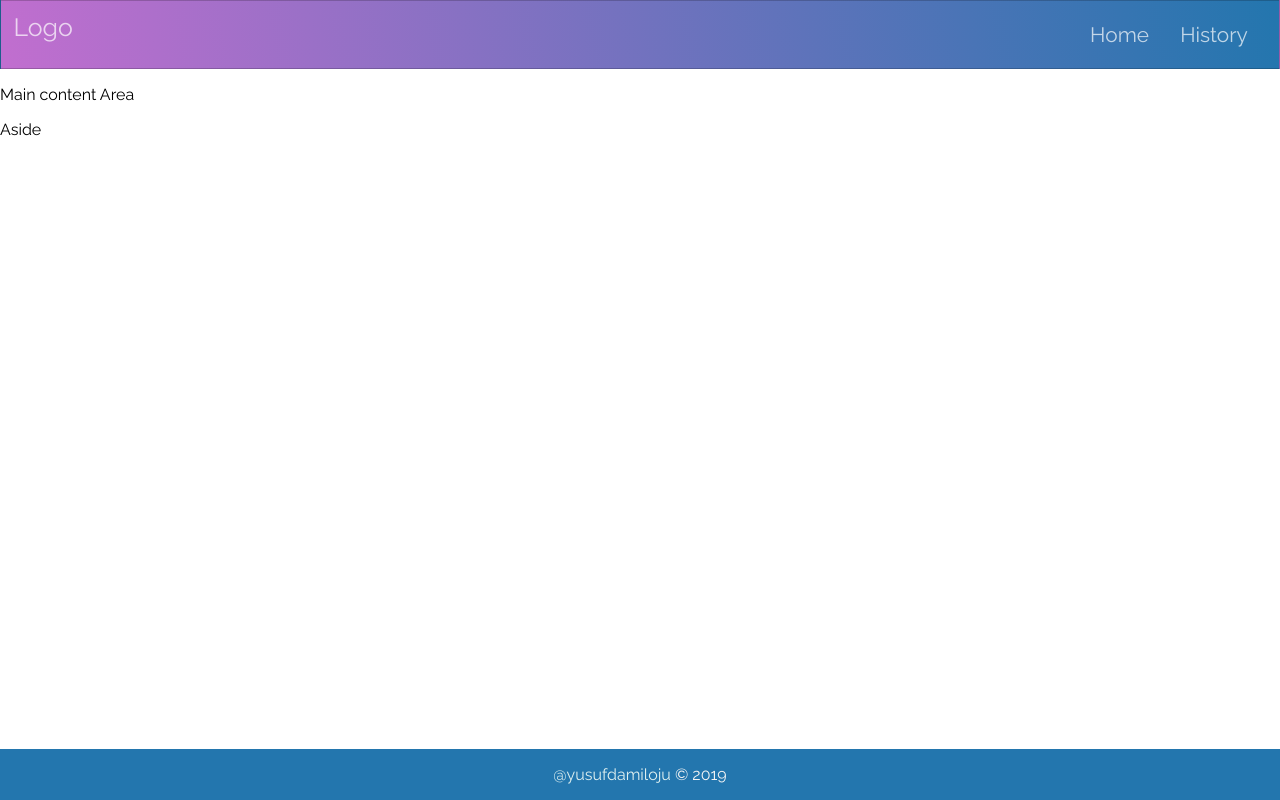
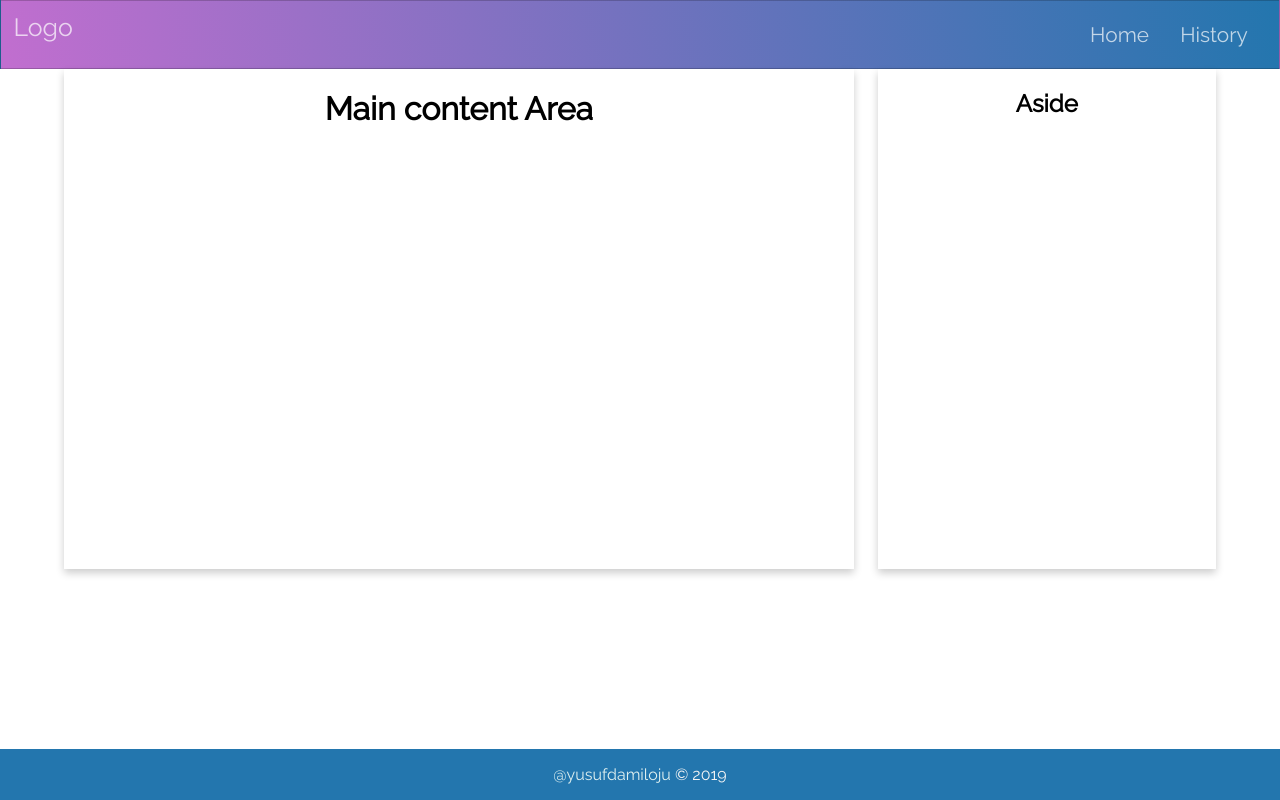
Before and after one commit to Damiloju/income-manager-markup, a plain HTML site: page index.html in a window 1280 px wide. Drawn offline with Linux system fonts and the light colour scheme.

Commit message:
WIP first draft of markup

```diff
--- a/index.css
+++ b/index.css
@@ -87,7 +87,7 @@ body {
 /*Footer styles begins*/
 
 footer {
-	position: absolute;
+	position: fixed;
 	bottom: 0;
 	width: 100%;
 	text-align: center;
@@ -107,3 +107,44 @@ footer a:hover {
 }
 
 /*footer styles end*/
+
+/* Main and aside styles */
+.main-section {
+	display: inline-block;
+	width: 100%;
+	margin: 0 auto;
+}
+
+.main-section main {
+	width: 100%;
+	height: 500px;
+	text-align: center;
+}
+
+.main-section aside {
+	width: 100%;
+	height: 500px;
+	text-align: center;
+}
+
+.main-section main,
+.main-section aside {
+	box-shadow: 0 4px 8px 0 rgba(0, 0, 0, 0.2);
+	transition: 0.3s;
+}
+
+@media screen and (min-width: 768px) {
+	.main-section {
+		display: flex;
+        width: 90%;
+	}
+
+	.main-section main {
+		width: 70%;
+        margin-right: 1.5em;
+	}
+
+	.main-section aside {
+		width: 30%;
+	}
+}
--- a/index.html
+++ b/index.html
@@ -30,13 +30,13 @@
 			</nav>
 		</header>
 
-		<div class="main">
+		<div class="main-section">
 			<main>
-				<p>Main content Area</p>
+				<h1>Main content Area</h1>
 			</main>
 
 			<aside>
-				<p>Aside</p>
+				<h1>Aside</h1>
 			</aside>
 		</div>
 
```
